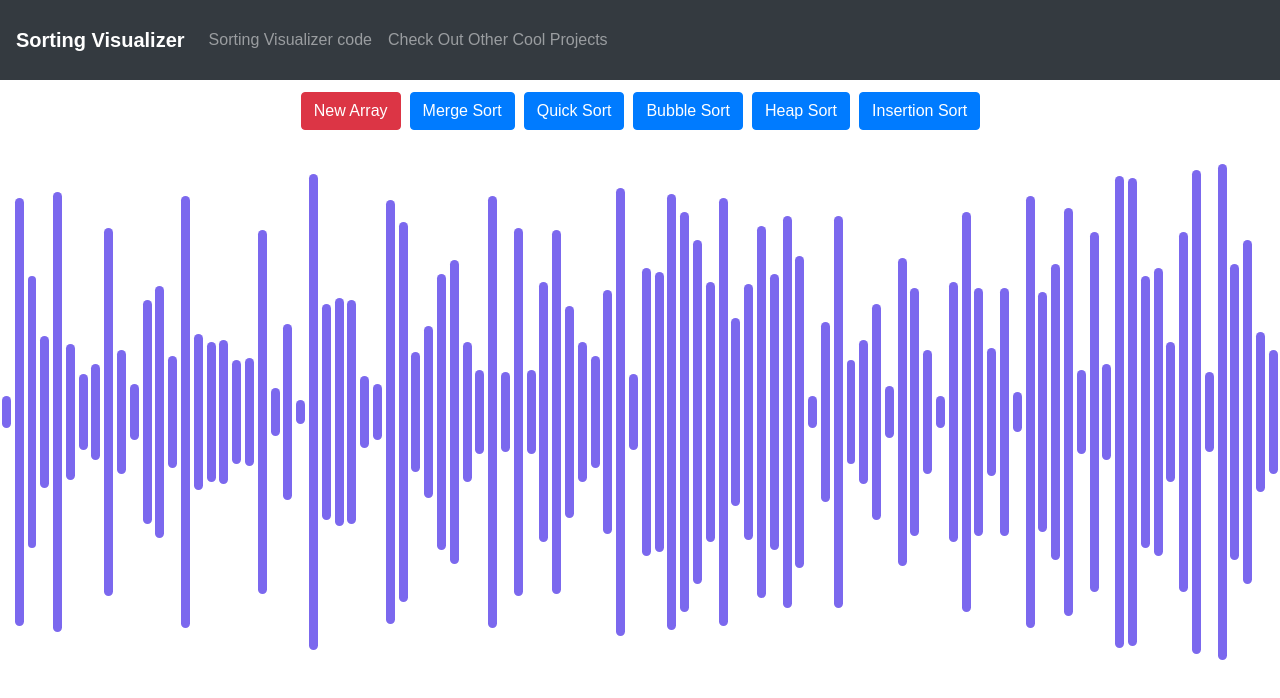
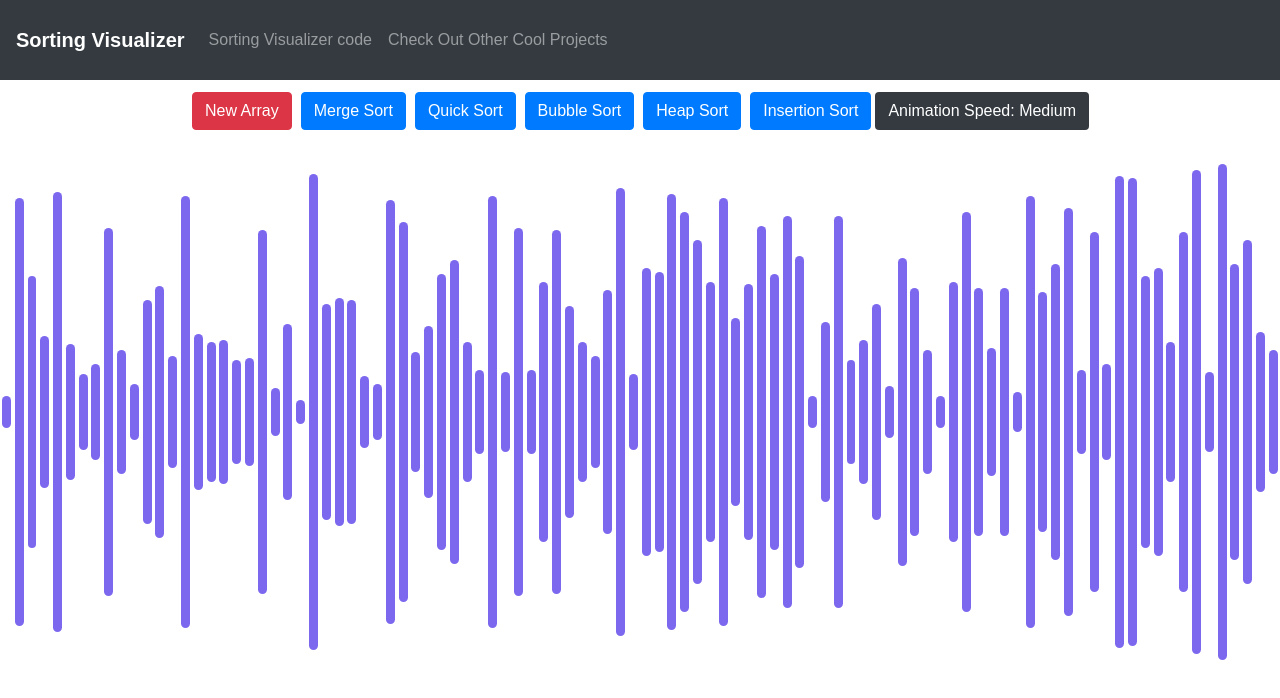
Before and after one commit to jfur1/sorting-visualizer, a React (Create React App) app: page / in a window 1280 px wide. Shown: the top 698 px of the page. Built offline with nearby package versions, Linux system fonts and the light colour scheme.

Commit message:
Implemented variable animation speeds

```diff
--- a/src/sortingVisualizer/sortingVisualizer.css
+++ b/src/sortingVisualizer/sortingVisualizer.css
@@ -34,6 +34,58 @@
     margin: 3px 10px;
 }
 
+/* ------------------------- Dropdown Styling ------------------------------ */
+
+.dropdown {
+    display: inline-block;
+    margin-right: .25rem;
+  }
+
+  .dropdown .dropbtn {
+    cursor: pointer;
+    font-size: 16px;
+    border: 1px solid transparent;
+    outline: none;
+    color: white;
+    padding: .375rem .75rem;
+    background-color: #343a40;
+    font-family: Arial, Helvetica, sans-serif;
+    line-height: 1.5;
+    border-radius: .25rem;
+    margin: 0;
+    vertical-align: middle;
+  }
+
+  .dropdown:hover .dropbtn, .dropbtn:focus {
+    background-color: rgb(47, 160, 194);
+  }
+
+  .dropdown-content {
+    display: none;
+    position: absolute;
+    background-color: #f9f9f9;
+    min-width: 140px;
+    box-shadow: 0px 8px 16px 0px rgba(0,0,0,0.2);
+    z-index: 1;
+  }
+
+  .dropdown-content a {
+    float: none;
+    color: black;
+    padding: 12px 16px;
+    text-decoration: none;
+    display: block;
+    text-align: left;
+  }
+
+  .dropdown-content a:hover {
+    background-color: #ddd;
+  }
+
+  .show {
+    display: block;
+  }
+
 @media (min-width: 700px) {
     #programButtons{
         margin: 10px;
--- a/src/sortingVisualizer/sortingVisualizer.jsx
+++ b/src/sortingVisualizer/sortingVisualizer.jsx
@@ -5,9 +5,6 @@ import { getQuickSortAnimations } from '../algorithms/quickSort';
 import { getInsertionSortAnimations } from '../algorithms/insertionSort';
 import { getBubbleSortAnimations } from '../algorithms/bubbleSort';
 import { getHeapSortAnimations } from '../algorithms/heapSort';
-
-// Change this value for the speed of the animations.
-const ANIMATION_SPEED_MS = 3;
 
 // Change this value for the number of bars (value) in the array.
 const NUMBER_OF_ARRAY_BARS = 100;
@@ -21,6 +18,7 @@ export default function SortingVisualizer(props){
     const [array, setArray] = useState([]);
     const [isRunning, setIsRunning] = useState(false);
     const [isSorted, setIsSorted] = useState(false);
+    const [animationSpeed, setAnimationSpeed] = useState(3);
     // Use ref to store array bars for animating
     const containerRef = useRef(null);
 
@@ -39,6 +37,25 @@ export default function SortingVisualizer(props){
         setArray(arr);
     }
 
+    function toggleDropdown(){
+        if(isRunning) return;
+        document.getElementById("myDropdown").classList.toggle("show");
+    }
+
+    function toggleSpeed(speed){
+        if(isRunning) return;
+        toggleDropdown();
+        setAnimationSpeed(speed);
+        document.getElementById("animation-speed").innerHTML = `Animation Speed: \n${speed}`;
+        if(speed === "Slow"){
+            setAnimationSpeed(5);
+          } else if(speed === "Medium"){
+            setAnimationSpeed(3);
+          } else{
+            setAnimationSpeed(1.5);
+          }
+    }
+
     // ---------------------------- Animations ------------------------------
 
     function resetArrayColor(){
@@ -55,13 +72,13 @@ export default function SortingVisualizer(props){
             const arrayBarStyle = arrayBars[i].style;
             setTimeout(
                 () => (arrayBarStyle.backgroundColor = 'LimeGreen'),
-                i * ANIMATION_SPEED_MS,
+                i * animationSpeed,
             );
         }
         setTimeout(() => {
             setIsSorted(true);
             setIsRunning(false);
-        }, arrayBars.length * ANIMATION_SPEED_MS
+        }, arrayBars.length * animationSpeed
         );
     }
 
@@ -70,10 +87,10 @@ export default function SortingVisualizer(props){
         const arrayBarStyle = arrayBars[index].style;
         setTimeout(() => {
             arrayBarStyle.backgroundColor = 'OrangeRed';
-        }, ANIMATION_SPEED_MS);
+        }, animationSpeed);
         setTimeout(() => {
             arrayBarStyle.backgroundColor = '';
-        }, 2 * ANIMATION_SPEED_MS)
+        }, 2 * animationSpeed)
     }
 
     function animateArray(animations){
@@ -98,11 +115,11 @@ export default function SortingVisualizer(props){
                         return newArr;
                     });
                 }
-            },  index * ANIMATION_SPEED_MS);
+            },  index * animationSpeed);
         });
         setTimeout(() => {
             animateSortedArray();
-        }, animations.length * ANIMATION_SPEED_MS);
+        }, animations.length * animationSpeed);
     }
 
     // From https://stackoverflow.com/questions/4959975/generate-random-number-between-two-numbers-in-javascript
@@ -146,16 +163,6 @@ export default function SortingVisualizer(props){
                 <a className="navbar-brand" href="https://jfur1.github.io/sorting-visualizer">
                     <b>Sorting Visualizer</b>
                 </a>
-                <button
-                    className="navbar-toggler"
-                    type="button"
-                    data-toggle="collapse"
-                    data-target="#navbarNav"
-                    aria-controls="navbarNav"
-                    aria-expanded="false"
-                    aria-label="Toggle navigation">
-                    <span className="navbar-toggler-icon"></span>
-                </button>
                 <div className="collapse navbar-collapse" id="navbarNav">
                     <ul className="navbar-nav">
                         <li className="nav-item">
@@ -211,6 +218,14 @@ export default function SortingVisualizer(props){
                     onClick={insertionSort}>
                     Insertion Sort
                 </button>
+                <div class="dropdown">
+                    <button id="animation-speed" onClick={() => toggleDropdown()} class="dropbtn">Animation Speed: Medium</button>
+                    <div id="myDropdown" class="dropdown-content">
+                        <a href="#" id="animate-slow" onClick={() => toggleSpeed("Slow")}>Slow</a>
+                        <a href="#" id="animate-medium" onClick={() => toggleSpeed("Medium")}>Medium</a>
+                        <a href="#" id="animate-fast" onClick={() => toggleSpeed("Fast")}>Fast</a>
+                </div>
+          </div>
             </div>
             <div className = "array-container" ref={containerRef}>
                 {array.map((value, idx) => (
```
Also changed, not shown: 1 other file (tests, documents, lock files or other folders).
